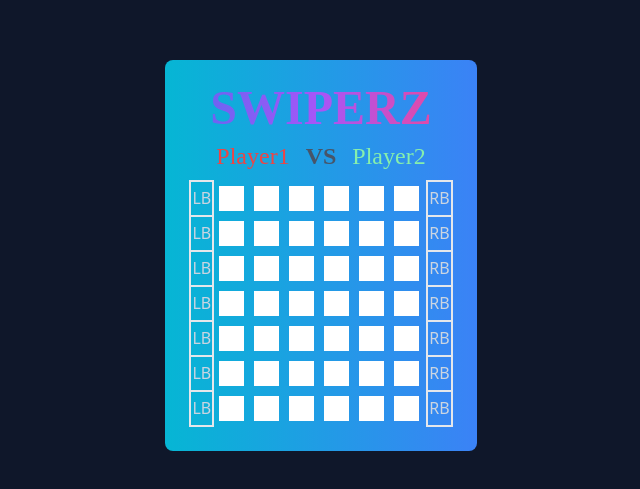
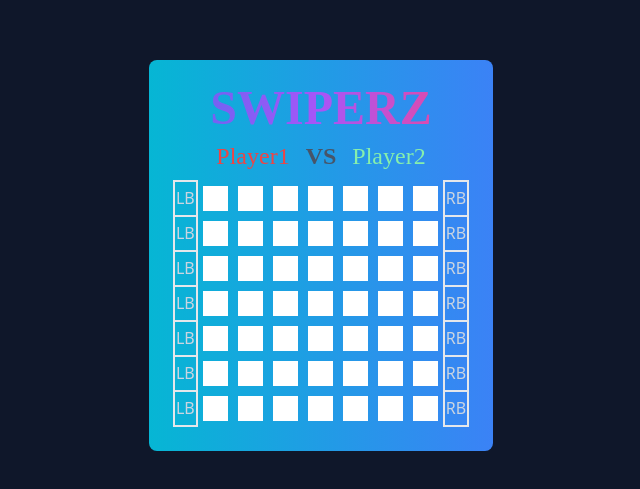
Before and after one commit to marcschul/swiperz, a React (Create React App) app: page / in a window 1280 px wide. Shown: the part 145-634 px from the top of the page, without its empty margins (319-959 px from the left). Built offline with nearby package versions, Linux system fonts and the light colour scheme; a web font is replaced by a local one.

Commit message:
update node state with colors

```diff
--- a/src/components/Board/Grid.jsx
+++ b/src/components/Board/Grid.jsx
@@ -11,7 +11,7 @@ export default function Grid(props) {
 
     const currentRow = [];
     for (let col = 0; col < GRID_COL_LENGTH; col++) {
-      currentRow.push(<Node />);
+      currentRow.push(<Node state={`${props.gameState.board[row][col]}`}/>);
     }
     grid.push(currentRow);
 
@@ -20,7 +20,7 @@ export default function Grid(props) {
   return (
     <div className="flex justify-center text-slate-300 ">
       <table>
-        <tbody className="m-">
+        <tbody>
           {grid.map((item, index) => {
             return (
               <tr key={`${index}`}>
@@ -54,13 +54,13 @@ export default function Grid(props) {
                   }}>LB</td>
 
                 {/* ROW */}
-                <td key={`${index + '1'}`} >{item[1]}</td>
-                <td key={`${index + '2'}`} >{item[2]}</td>
-                <td key={`${index + '3'}`} >{item[3]}</td>
-                <td key={`${index + '4'}`} >{item[4]}</td>
-                <td key={`${index + '5'}`} >{item[5]}</td>
-                <td key={`${index + '6'}`} >{item[6]}</td>
-                <td key={`${index + '7'}`} >{item[7]}</td>
+                <td key={`${index + '1'}`} >{item[0]}</td>
+                <td key={`${index + '2'}`} >{item[1]}</td>
+                <td key={`${index + '3'}`} >{item[2]}</td>
+                <td key={`${index + '4'}`} >{item[3]}</td>
+                <td key={`${index + '5'}`} >{item[4]}</td>
+                <td key={`${index + '6'}`} >{item[5]}</td>
+                <td key={`${index + '7'}`} >{item[6]}</td>
 
 
                 {/* RIGHT BUTTON */}
--- a/src/components/Board/Node.jsx
+++ b/src/components/Board/Node.jsx
@@ -1,8 +1,23 @@
-import React from 'react'
+import { useEffect, useState } from 'react'
 
 export default function Block(props) {
+
+  let classState;
+
+  if (props.state === '0') {
+    classState = "bg-white m-1 min-w-[25px] min-h-[25px]";
+  }
+
+  if (props.state === '1') {
+    classState = "bg-red-500 m-1 min-w-[25px] min-h-[25px]";
+  }
+
+  if (props.state === '2') {
+    classState = "bg-green-500 m-1 min-w-[25px] min-h-[25px]";
+  }
+
   return (
-    <div className="bg-white m-1 min-w-[25px] min-h-[25px]">
+    <div className={classState}>
     </div>
   )
 }
```
